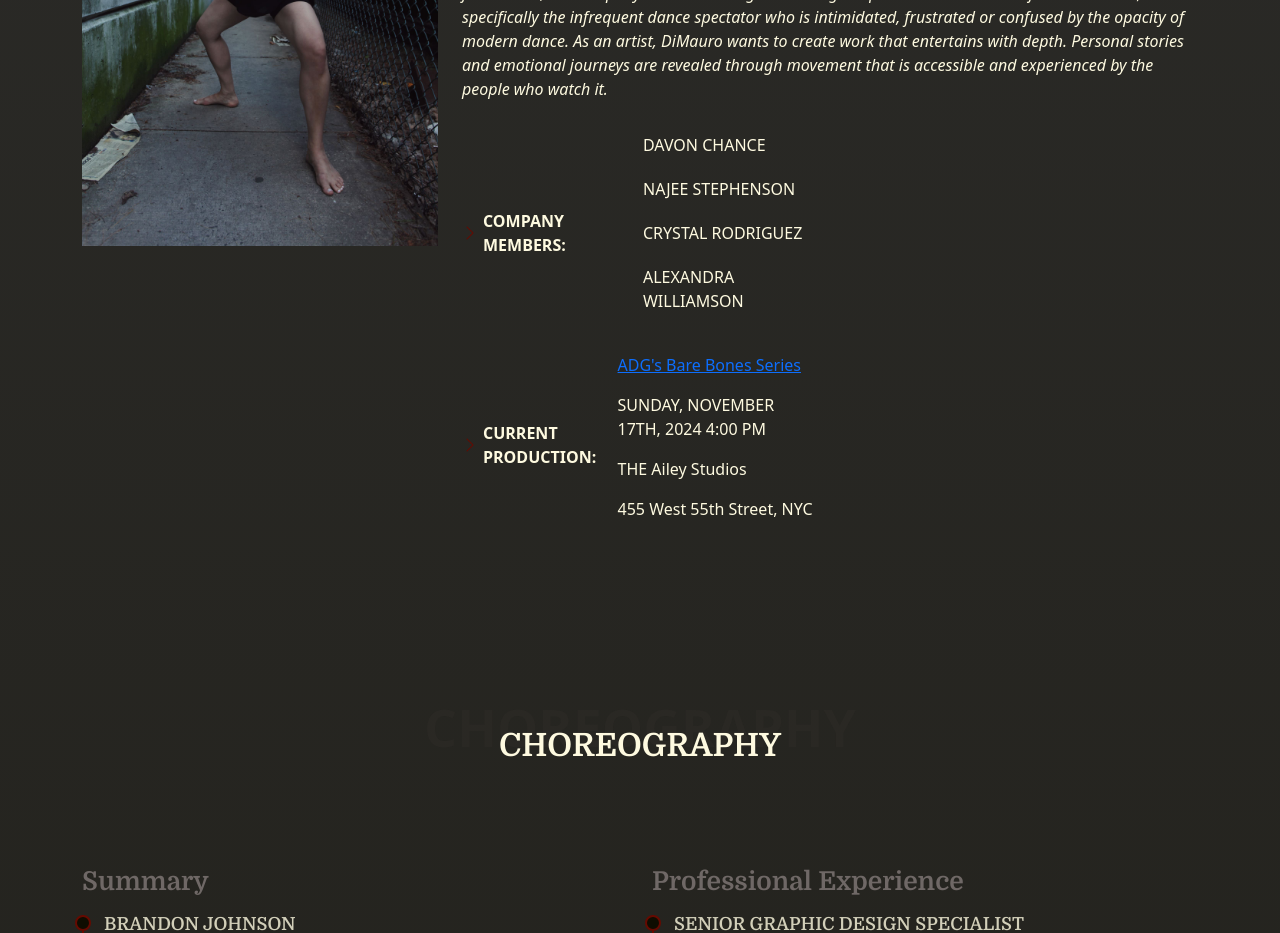
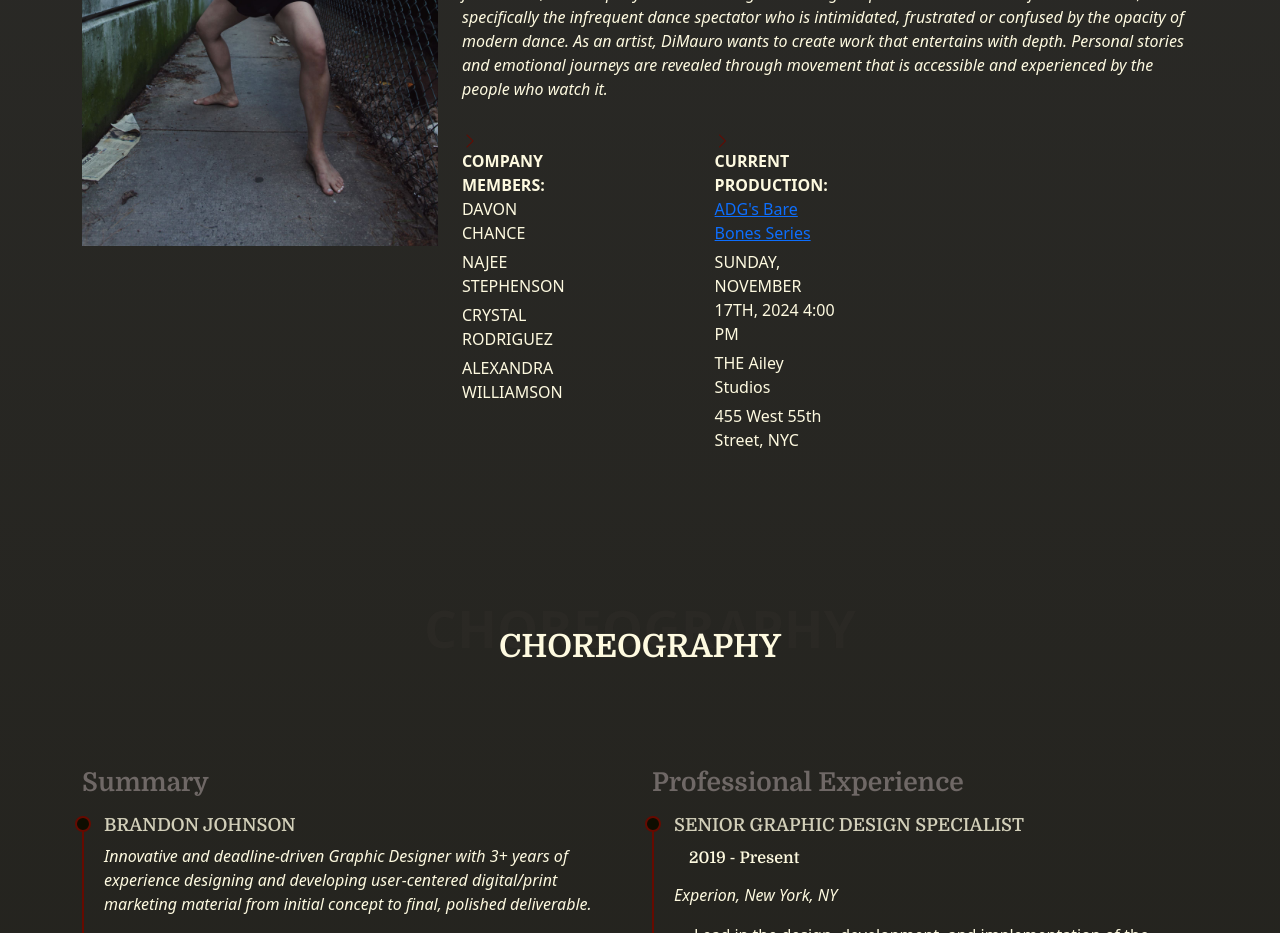
Before and after one commit to zmarks00/dimauro-dance, a React (Create React App) app: page / in a window 1280 px wide. Shown: the part 1680-2613 px from the top of the page. Built offline with nearby package versions, Linux system fonts and the light colour scheme.

Commit message:
fixed some classes

```diff
--- a/public/assets/css/main.css
+++ b/public/assets/css/main.css
@@ -12,9 +12,11 @@
 --------------------------------------------------------------*/
 /* Fonts */
 :root {
-    --default-font: 'Roboto', system-ui, -apple-system, 'Segoe UI', Roboto, 'Helvetica Neue', Arial, 'Noto Sans', 'Liberation Sans', sans-serif, 'Apple Color Emoji', 'Segoe UI Emoji', 'Segoe UI Symbol', 'Noto Color Emoji';
-    --heading-font: 'Domine', sans-serif;
-    --nav-font: 'Quicksand', sans-serif;
+  --default-font: "Roboto", system-ui, -apple-system, "Segoe UI", Roboto,
+    "Helvetica Neue", Arial, "Noto Sans", "Liberation Sans", sans-serif,
+    "Apple Color Emoji", "Segoe UI Emoji", "Segoe UI Symbol", "Noto Color Emoji";
+  --heading-font: "Domine", sans-serif;
+  --nav-font: "Quicksand", sans-serif;
 }
 
 /* Global Colors - The following color variables are used throughout the website. Updating them here will change the color scheme of the entire website */
@@ -64,7 +66,11 @@
 body {
   color: var(--default-color);
   /*background-color: var(--background-color);*/
-    background-image: linear-gradient(rgba(51, 51, 51, 1) 0%, rgba(51, 51, 51, 0.8) 15%, rgba(51, 51, 51, 0.0) 100%);
+  background-image: linear-gradient(
+    rgba(51, 51, 51, 1) 0%,
+    rgba(51, 51, 51, 0.8) 15%,
+    rgba(51, 51, 51, 0) 100%
+  );
   font-family: var(--default-font);
 }
 
@@ -120,7 +126,7 @@ h6 {
 }
 
 .php-email-form .loading:before {
-    content: '';
+  content: "";
   display: inline-block;
   border-radius: 50%;
   width: 24px;
@@ -172,7 +178,6 @@ h6 {
   margin: 0;
   font-weight: 700;
   color: var(--nav-color);
-
 }
 
 @media (max-width: 1200px) {
@@ -205,9 +210,7 @@ h6 {
 .header .navmenu a {
   text-decoration: none;
   font-weight: bold;
-
-}
-
+}
 
 /*--------------------------------------------------------------
 # Navigation Menu
@@ -501,7 +504,8 @@ h6 {
 
 .footer .copyright {
   padding-top: 25px;
-    border-top: 1px solid color-mix(in srgb, var(--default-color), transparent 90%);
+  border-top: 1px solid
+    color-mix(in srgb, var(--default-color), transparent 90%);
 }
 
 .footer .credits {
@@ -522,7 +526,7 @@ h6 {
 }
 
 #preloader:before {
-    content: '';
+  content: "";
   position: fixed;
   top: calc(50% - 30px);
   left: calc(50% - 30px);
@@ -623,7 +627,7 @@ h6 {
 }
 
 .page-title .breadcrumbs ol li + li::before {
-    content: '/';
+  content: "/";
   display: inline-block;
   padding-right: 10px;
   color: color-mix(in srgb, var(--default-color), transparent 50%);
@@ -642,7 +646,6 @@ section,
 }
 
 @media (max-width: 1199px) {
-
   section,
   .section {
     scroll-margin-top: 60px;
@@ -789,9 +792,10 @@ section,
 }
 
 .about .content ul li {
-    margin-bottom: 20px;
+  margin-bottom: 5px;
   display: flex;
-    align-items: center;
+  flex-direction: column;
+  /* align-items: center; */
 }
 
 .about .content ul strong {
@@ -853,7 +857,7 @@ section,
 }
 
 .resume .resume-item::before {
-    content: '';
+  content: "";
   position: absolute;
   width: 16px;
   height: 16px;
@@ -878,7 +882,7 @@ section,
 }
 
 .services .service-item:before {
-    content: '';
+  content: "";
   position: absolute;
   background: var(--accent-color);
   inset: 100% 0 0 0;
@@ -935,7 +939,7 @@ section,
 }
 
 .testimonials:before {
-    content: '';
+  content: "";
   background: color-mix(in srgb, var(--background-color), transparent 30%);
   position: absolute;
   inset: 0;
@@ -1265,7 +1269,8 @@ section,
 # Pricing 2 Section
 --------------------------------------------------------------*/
 .pricing-2 .pricing-item {
-    border-bottom: 1px dashed color-mix(in srgb, var(--default-color), transparent 60%);
+  border-bottom: 1px dashed
+    color-mix(in srgb, var(--default-color), transparent 60%);
   width: 100%;
   height: 100%;
   padding: 0 0 15px 0;
@@ -1328,8 +1333,10 @@ section,
 
 @media (min-width: 992px) {
   .contact .info-item.info-item-borders {
-        border-left: 1px solid color-mix(in srgb, var(--default-color), transparent 85%);
-        border-right: 1px solid color-mix(in srgb, var(--default-color), transparent 85%);
+    border-left: 1px solid
+      color-mix(in srgb, var(--default-color), transparent 85%);
+    border-right: 1px solid
+      color-mix(in srgb, var(--default-color), transparent 85%);
   }
 }
 
@@ -1345,31 +1352,35 @@ section,
   }
 }
 
-.contact .php-email-form input[type=text],
-.contact .php-email-form input[type=email],
+.contact .php-email-form input[type="text"],
+.contact .php-email-form input[type="email"],
 .contact .php-email-form textarea {
   font-size: 14px;
   padding: 10px 15px;
   box-shadow: none;
   border-radius: 0;
   color: var(--default-color);
-    background-color: color-mix(in srgb, var(--background-color), transparent 50%);
+  background-color: color-mix(
+    in srgb,
+    var(--background-color),
+    transparent 50%
+  );
   border-color: color-mix(in srgb, var(--default-color), transparent 80%);
 }
 
-.contact .php-email-form input[type=text]:focus,
-.contact .php-email-form input[type=email]:focus,
+.contact .php-email-form input[type="text"]:focus,
+.contact .php-email-form input[type="email"]:focus,
 .contact .php-email-form textarea:focus {
   border-color: var(--accent-color);
 }
 
-.contact .php-email-form input[type=text]::placeholder,
-.contact .php-email-form input[type=email]::placeholder,
+.contact .php-email-form input[type="text"]::placeholder,
+.contact .php-email-form input[type="email"]::placeholder,
 .contact .php-email-form textarea::placeholder {
   color: color-mix(in srgb, var(--default-color), transparent 70%);
 }
 
-.contact .php-email-form button[type=submit] {
+.contact .php-email-form button[type="submit"] {
   color: var(--contrast-color);
   background: var(--accent-color);
   border: 0;
@@ -1378,7 +1389,7 @@ section,
   border-radius: 50px;
 }
 
-.contact .php-email-form button[type=submit]:hover {
+.contact .php-email-form button[type="submit"]:hover {
   background: color-mix(in srgb, var(--accent-color), transparent 20%);
 }
 
@@ -1394,14 +1405,20 @@ section,
   position: relative;
 }
 
-.portfolio-details .portfolio-details-slider .swiper-pagination .swiper-pagination-bullet {
+.portfolio-details
+  .portfolio-details-slider
+  .swiper-pagination
+  .swiper-pagination-bullet {
   width: 12px;
   height: 12px;
   background-color: color-mix(in srgb, var(--default-color), transparent 85%);
   opacity: 1;
 }
 
-.portfolio-details .portfolio-details-slider .swiper-pagination .swiper-pagination-bullet-active {
+.portfolio-details
+  .portfolio-details-slider
+  .swiper-pagination
+  .swiper-pagination-bullet-active {
   background-color: var(--accent-color);
 }
 
@@ -1416,7 +1433,8 @@ section,
   font-weight: 700;
   margin-bottom: 20px;
   padding-bottom: 20px;
-    border-bottom: 1px solid color-mix(in srgb, var(--default-color), transparent 85%);
+  border-bottom: 1px solid
+    color-mix(in srgb, var(--default-color), transparent 85%);
 }
 
 .portfolio-details .portfolio-info ul {
@@ -1458,7 +1476,8 @@ section,
   display: block;
   line-height: 1;
   padding: 8px 0 8px 15px;
-    border-left: 3px solid color-mix(in srgb, var(--default-color), transparent 70%);
+  border-left: 3px solid
+    color-mix(in srgb, var(--default-color), transparent 70%);
   margin: 20px 0;
   color: color-mix(in srgb, var(--default-color), transparent 20%);
   transition: 0.3s;
--- a/src/App.scss
+++ b/src/App.scss
@@ -17,15 +17,6 @@ body {
 .donate__button-link {
     text-decoration: none;
     color: #fefae1;
-}
-
-.dancer__names {
-    display: flex;
-    flex-direction: column;
-    gap: 0px;
-    margin-bottom: 20px;
-    justify-content: center;
-
 }
 
 .pagetitle {
@@ -53,3 +44,9 @@ body {
 .italic__text {
     font-style: italic;
 }
+
+.list__items {
+    display: flex;
+    gap: 150px;
+
+}
--- a/src/Homepage.js
+++ b/src/Homepage.js
@@ -101,7 +101,7 @@ function Homepage() {
               </p>
               <div className="row">
                 <div className="col-lg-6">
-                  <ul className="dancer__names">
+                  <ul className="list__items">
                     <li>
                       <i className="bi bi-chevron-right"></i>{" "}
                       <strong>COMPANY MEMBERS:</strong>{" "}
@@ -119,17 +119,17 @@ function Homepage() {
                       <i className="bi bi-chevron-right"></i>{" "}
                       <strong>CURRENT PRODUCTION:</strong>{" "}
                       <span>
-                        <p>
+                        <li>
                           <a
                             href="https://www.danceentropy.org/new-events/2024/9/12/underground-at-adgs-bare-bones-showcase"
                             target="_blank"
                           >
                             ADG's Bare Bones Series{" "}
                           </a>
-                        </p>
-                        <p>SUNDAY, NOVEMBER 17TH, 2024 4:00 PM</p>
-                        <p>THE Ailey Studios</p>
-                        <p>455 West 55th Street, NYC</p>
+                        </li>
+                        <li>SUNDAY, NOVEMBER 17TH, 2024 4:00 PM</li>
+                        <li>THE Ailey Studios</li>
+                        <li>455 West 55th Street, NYC</li>
                       </span>
                     </li>
                   </ul>
```
Lines whose indentation alone changed are shown as unchanged.
